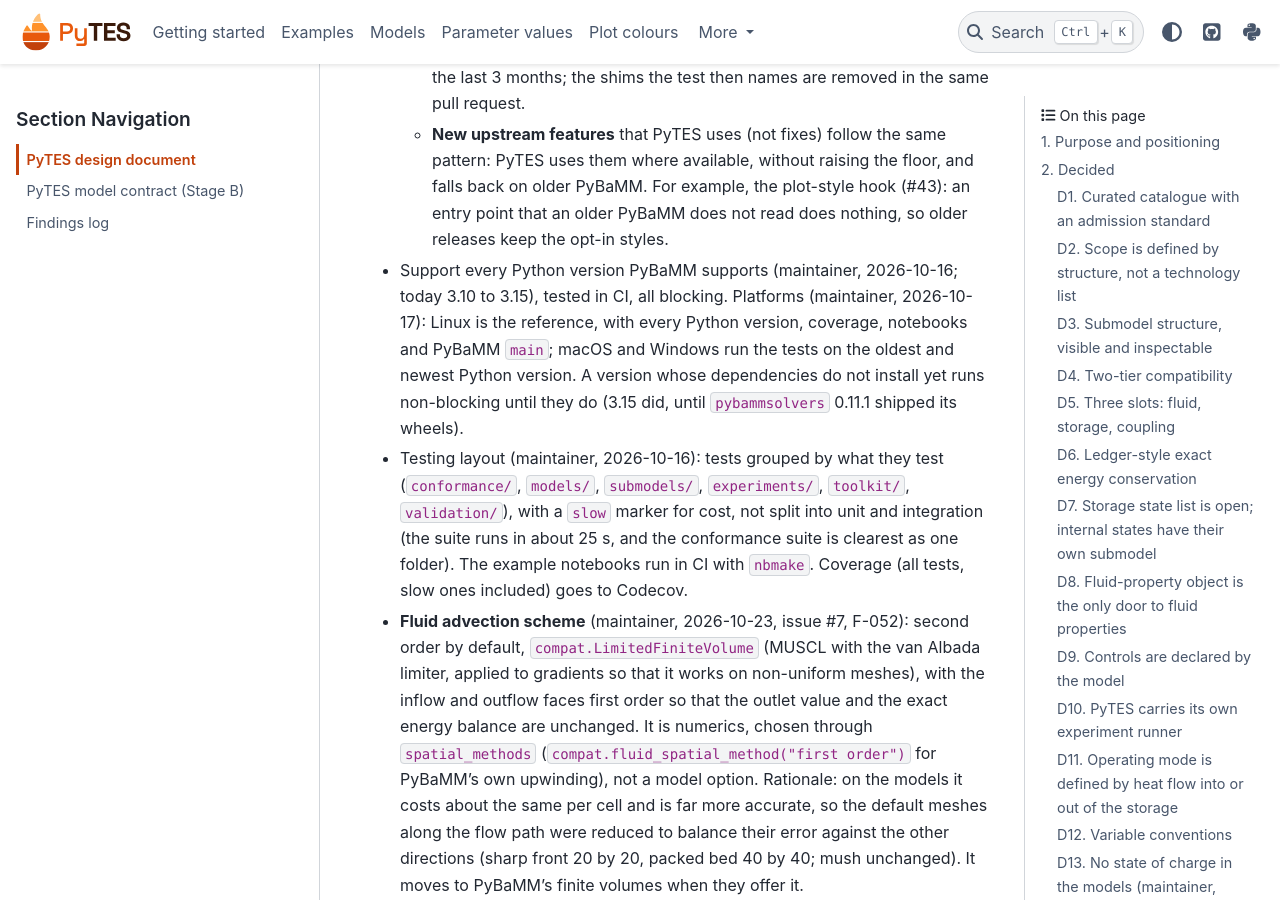
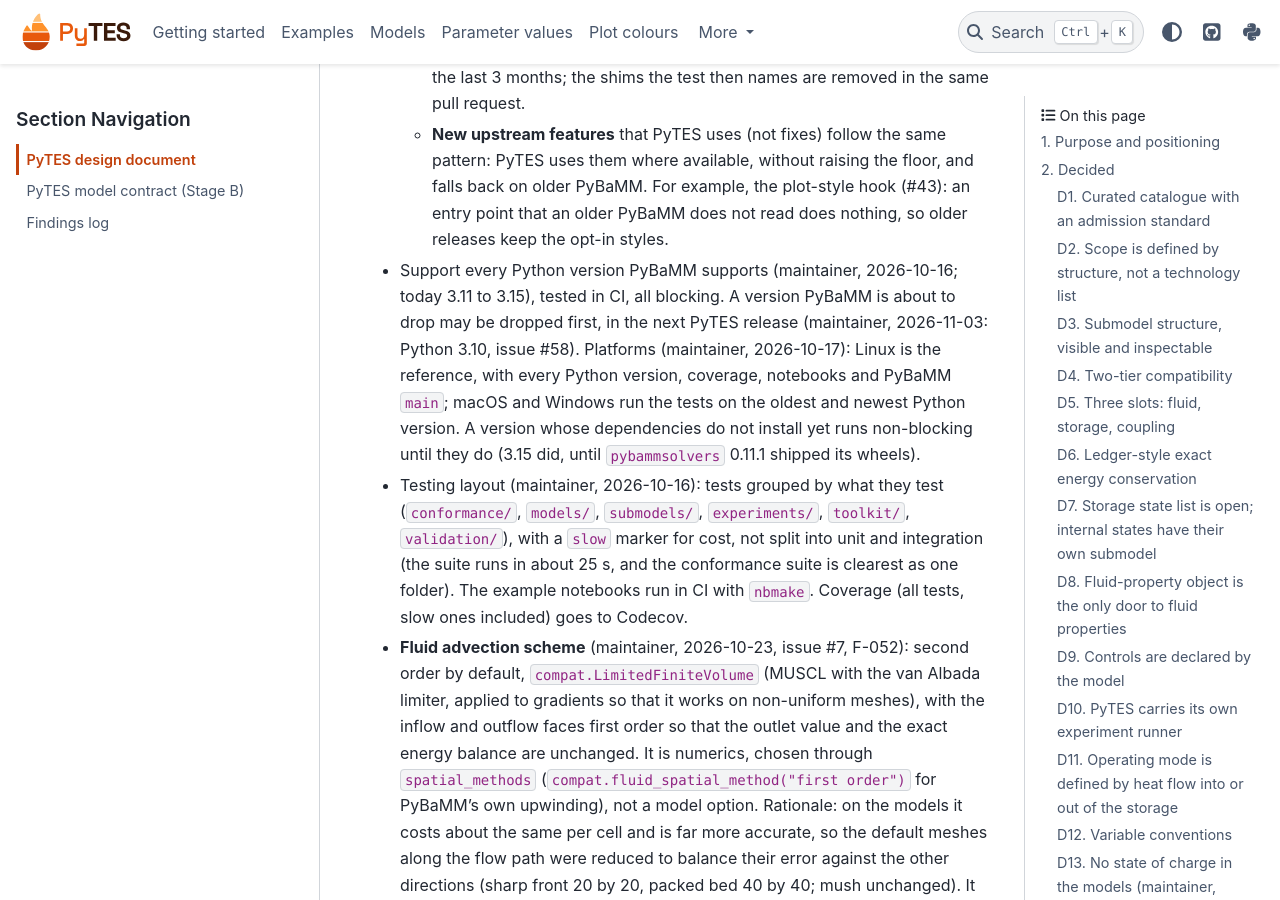
Before and after one commit to mmsg-warwick/PyTES, a Sphinx documentation site: the page built from docs/design/DESIGN.md, in a window 1280 px wide and 900 px high, scrolled down 17450 px. Built offline with Sphinx 7.4.7 and the PyData theme 0.15.4, drawn with Linux system fonts in a browser that asks for light colours; pages that are not in the unit, such as notebooks, are missing from menus.

Commit message:
Drop support for Python 3.10
PyBaMM will soon drop Python 3.10, so PyTES drops it in its next release.
Require Python 3.11, remove the 3.10 classifier and lockfile forks, run
macOS and Windows CI on 3.11 as the oldest version, and record the
decision in DESIGN.md.

Closes #58.

Co-Authored-By: Claude Opus 5.5 <noreply@anthropic.com>

```diff
--- a/docs/design/DESIGN.md
+++ b/docs/design/DESIGN.md
@@ -540,8 +540,9 @@ chosen to stay readable with colour-vision deficiency:
     uses them where available, without raising the floor, and falls back on older PyBaMM.
     For example, the plot-style hook (#43): an entry point that an older PyBaMM does not
     read does nothing, so older releases keep the opt-in styles.
-- Support every Python version PyBaMM supports (maintainer, 2026-10-16; today 3.10 to
-  3.15), tested in CI, all blocking. Platforms (maintainer, 2026-10-17): Linux is the
+- Support every Python version PyBaMM supports (maintainer, 2026-10-16; today 3.11 to
+  3.15), tested in CI, all blocking. A version PyBaMM is about to drop may be dropped
+  first, in the next PyTES release (maintainer, 2026-11-03: Python 3.10, issue #58). Platforms (maintainer, 2026-10-17): Linux is the
   reference, with every Python version, coverage, notebooks and PyBaMM `main`; macOS and
   Windows run the tests on the oldest and newest Python version. A version whose dependencies do not install yet runs
   non-blocking until they do (3.15 did, until `pybammsolvers` 0.11.1 shipped its wheels).
--- a/pyproject.toml
+++ b/pyproject.toml
@@ -9,7 +9,7 @@ description = "Models and tools for heat batteries (thermal energy storage), bui
 readme = "README.md"
 license = "BSD-3-Clause"
 # The Python versions PyBaMM supports (CLAUDE.md: test them all)
-requires-python = ">=3.10,<3.16"
+requires-python = ">=3.11,<3.16"
 dependencies = [
   # 26.9 added pybamm.tree_map and pybamm.rebuild (used by pytes.compat.coupled)
   "pybamm>=26.9",
@@ -22,7 +22,6 @@ classifiers = [
   "Development Status :: 3 - Alpha",
   "Intended Audience :: Science/Research",
   "Programming Language :: Python :: 3",
-  "Programming Language :: Python :: 3.10",
   "Programming Language :: Python :: 3.11",
   "Programming Language :: Python :: 3.12",
   "Programming Language :: Python :: 3.13",
```
Also changed, not shown: README.md (+1 -1 lines), changelog.d/59.breaking.md (added, +1 -0 lines), 2 other files.
